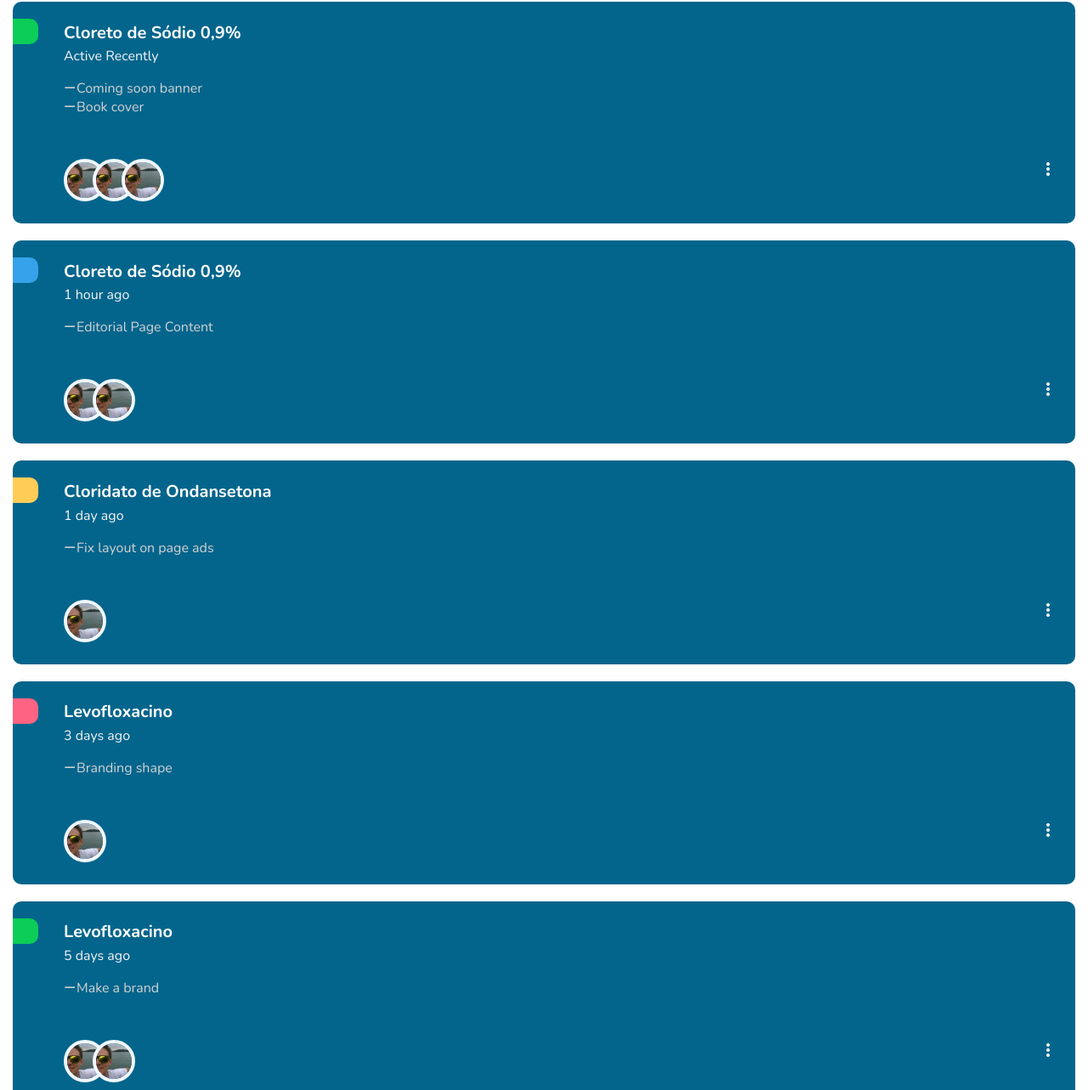
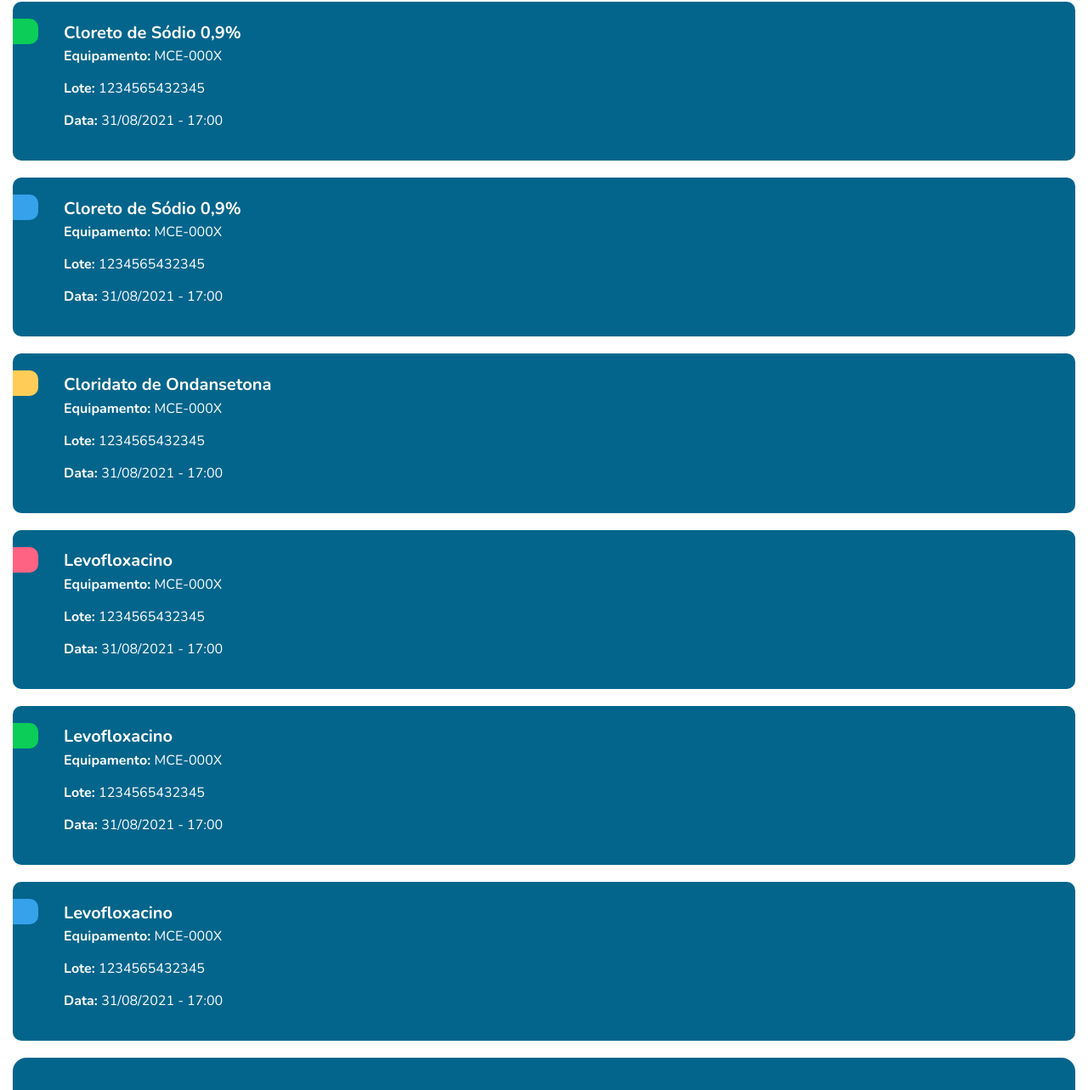
Before and after one commit to MarlonHalex/HalexMatrizBoard, a plain HTML site: page Halexboard/index.html in a window 1280 px wide. Shown: the part 386-1669 px from the top of the page at 85% size. Drawn offline with nearby package versions, Linux system fonts and the light colour scheme.

Commit message:
Finalização 31

```diff
--- a/Halexboard/assets/css/style.css
+++ b/Halexboard/assets/css/style.css
@@ -167,6 +167,29 @@ Main Project
     position: absolute;
     left: 0;
 }
+.dashboard .main .project_list .project .GrupoEquipamento .titulo1{
+    color: white;
+    font-weight: bold;
+}
+.dashboard .main .project_list .project .GrupoEquipamento .dado1{
+    color: white;
+}
+.dashboard .main .project_list .project .GrupoLote .titulo2{
+    color: white;
+    font-weight: bold;
+}
+.dashboard .main .project_list .project .GrupoLote .dado2{
+    color: white;
+}
+.dashboard .main .project_list .project .GrupoData .titulo3{
+    color: white;
+    font-weight: bold;
+}
+.dashboard .main .project_list .project .GrupoData .dado3{
+    color: white;
+}
+
+
 .category_color1{
     background-color:var(--produzido) !important ;
 }
--- a/Halexboard/index.html
+++ b/Halexboard/index.html
@@ -59,26 +59,36 @@
                         <div class="project"><!-- Project 1 -->
                             <div class="category category_color1"></div>
                             <h2>Cloreto de Sódio 0,9%</h2>
-                            <p>Active Recently</p>
-                            <ul class="activity">
-                                <li>Coming soon banner</li>
-                                <li>Book cover</li>
+                            <span></span>
+                            <!-- <p>Active Recently</p>*/-->
+                            <ul class="GrupoEquipamento">
+                                <span class="titulo1">Equipamento: </span>
+                                <span class="dado1">MCE-000X</span>
+                            </ul>
+                            <ul class="GrupoLote">
+                                <span class="titulo2">Lote: </span>
+                                <span class="dado2">1234565432345</span>
+                            </ul>
+                            <ul class="GrupoData">
+                                <span class="titulo3">Data: </span>
+                                <span class="dado3">31/08/2021 - 17:00</span>
                             </ul>
 
-                            <div class="meta">
+                            <!--<div class="meta">
                                 <div class="contributors">
                                     <img src="assets/img/marlon.jpg" alt="">
                                     <img src="assets/img/marlon.jpg" alt="" class="stack">
                                     <img src="assets/img/marlon.jpg" alt="" class="stack">
                                 </div>
                                 <span class="material-icons-outlined">more_vert</span>
-                            </div>
+                            </div>-->
+
                         </div><!-- Project 1 End -->
 
                         <div class="project"><!-- Project 2 -->
                             <div class="category category_color2"></div>
                             <h2>Cloreto de Sódio 0,9%</h2>
-                            <p>1 hour ago</p>
+                            <!-- <p>1 hour ago</p>
                             <ul class="activity">
                                 <li>Editorial Page Content</li>
                             </ul>
@@ -89,33 +99,76 @@
                                     <img src="assets/img/marlon.jpg" alt="" class="stack">
                                 </div>
                                 <span class="material-icons-outlined">more_vert</span>
-                            </div>
+                            </div> -->
+
+                            <ul class="GrupoEquipamento">
+                                <span class="titulo1">Equipamento: </span>
+                                <span class="dado1">MCE-000X</span>
+                            </ul>
+                            <ul class="GrupoLote">
+                                <span class="titulo2">Lote: </span>
+                                <span class="dado2">1234565432345</span>
+                            </ul>
+                            <ul class="GrupoData">
+                                <span class="titulo3">Data: </span>
+                                <span class="dado3">31/08/2021 - 17:00</span>
+                            </ul>
                         </div><!-- Project 2 End -->
 
                         <div class="project"><!-- Project 3 -->
                             <div class="category category_color3"></div>
                             <h2>Cloridato de Ondansetona</h2>
-                            <p>1 day ago</p>
+                            <!-- <p>1 day ago</p>
                             <ul class="activity">
                                 <li>Fix layout on page ads</li>
                             </ul>
 
-                            <!-- <div class="plus">
+                            <div class="plus">
                                 <span class="material-icons-outlined">add</span>
-                            </div> -->
+                            </div>
 
                             <div class="meta">
                                 <div class="contributors">
                                     <img src="assets/img/marlon.jpg" alt="">
                                 </div>
                                 <span class="material-icons-outlined">more_vert</span>
-                            </div>
+                            </div> -->
+
+                            <span>
+                                <ul class="GrupoEquipamento">
+                                    <span class="titulo1">Equipamento: </span>
+                                    <span class="dado1">MCE-000X</span>
+                                </ul>
+                                <ul class="GrupoLote">
+                                    <span class="titulo2">Lote: </span>
+                                    <span class="dado2">1234565432345</span>
+                                </ul>
+                                <ul class="GrupoData">
+                                    <span class="titulo3">Data: </span>
+                                    <span class="dado3">31/08/2021 - 17:00</span>
+                                </ul>
+                            </span>
+                            <!-- <span>
+                                <ul class="GrupoEquipamento">
+                                    <span class="titulo1">Equipamento: </span>
+                                    <span class="dado1">MCE-000X</span>
+                                </ul>
+                                <ul class="GrupoLote">
+                                    <span class="titulo2">Lote: </span>
+                                    <span class="dado2">1234565432345</span>
+                                </ul>
+                                <ul class="GrupoData">
+                                    <span class="titulo3">Data: </span>
+                                    <span class="dado3">31/08/2021 - 17:00</span>
+                                </ul>
+                            </span> -->
+
                         </div><!-- Project 3 End -->
 
                         <div class="project"><!-- Project 4 -->
                             <div class="category  category_color4"></div>
                             <h2>Levofloxacino</h2>
-                            <p>3 days ago</p>
+                            <!-- <p>3 days ago</p>
                             <ul class="activity">
                                 <li>Branding shape</li>
                             </ul>
@@ -125,13 +178,25 @@
                                     <img src="assets/img/marlon.jpg" alt="">
                                 </div>
                                 <span class="material-icons-outlined">more_vert</span>
-                            </div>
+                            </div> -->
+                            <ul class="GrupoEquipamento">
+                                <span class="titulo1">Equipamento: </span>
+                                <span class="dado1">MCE-000X</span>
+                            </ul>
+                            <ul class="GrupoLote">
+                                <span class="titulo2">Lote: </span>
+                                <span class="dado2">1234565432345</span>
+                            </ul>
+                            <ul class="GrupoData">
+                                <span class="titulo3">Data: </span>
+                                <span class="dado3">31/08/2021 - 17:00</span>
+                            </ul>
                         </div><!-- Project 4 End -->
 
                         <div class="project"><!-- Project 5 -->
                             <div class="category category_color1"></div>
                             <h2>Levofloxacino</h2>
-                            <p>5 days ago</p>
+                            <!-- <p>5 days ago</p>
                             <ul class="activity">
                                 <li>Make a brand</li>
                             </ul>
@@ -142,13 +207,25 @@
                                     <img src="assets/img/marlon.jpg" alt="" class="stack">
                             </div>
                                 <span class="material-icons-outlined">more_vert</span>
-                            </div>
+                            </div> -->
+                            <ul class="GrupoEquipamento">
+                                <span class="titulo1">Equipamento: </span>
+                                <span class="dado1">MCE-000X</span>
+                            </ul>
+                            <ul class="GrupoLote">
+                                <span class="titulo2">Lote: </span>
+                                <span class="dado2">1234565432345</span>
+                            </ul>
+                            <ul class="GrupoData">
+                                <span class="titulo3">Data: </span>
+                                <span class="dado3">31/08/2021 - 17:00</span>
+                            </ul>
                         </div><!-- Project 5 End -->
 
                         <div class="project"><!-- Project 6 -->
                             <div class="category category_color2"></div>
                             <h2>Levofloxacino</h2>
-                            <p>1 week ago</p>
+                            <!-- <p>1 week ago</p>
                             <ul class="activity">
                                 <li>Get photo</li>
                             </ul>
@@ -160,7 +237,19 @@
                                     <img src="assets/img/marlon.jpg" alt="" class="stack">
                                 </div>
                                 <span class="material-icons-outlined">more_vert</span>
-                            </div>
+                            </div> -->
+                            <ul class="GrupoEquipamento">
+                                <span class="titulo1">Equipamento: </span>
+                                <span class="dado1">MCE-000X</span>
+                            </ul>
+                            <ul class="GrupoLote">
+                                <span class="titulo2">Lote: </span>
+                                <span class="dado2">1234565432345</span>
+                            </ul>
+                            <ul class="GrupoData">
+                                <span class="titulo3">Data: </span>
+                                <span class="dado3">31/08/2021 - 17:00</span>
+                            </ul>
                         </div><!-- Project 6 End -->
 
                     </div><!-- Project List End -->
@@ -172,11 +261,12 @@
                         <h2>Status Produção</h2>
                         <canvas id="myChart" width="400" height="400"></canvas>
                         <div class="complete">
-                            <h3>3 Completed</h3>
-                            <p>from 5 projects</p>
+                            <h3>5 produtos em execução</h3>
+                            <!--<p>5 Em Produção</p>
+                            <p>10 Previstos</p> -->
                         </div>
                     </div>
-                    <div class="recent_projects"><!-- Recent Projects -->
+                    <!-- <div class="recent_projects">
                             <div class="listing">
                                 <div class="title">
                                     <div class="category"></div>
@@ -209,7 +299,7 @@
                                 </div>
                                 <span class="material-icons-outlined">more_vert</span>
                             </div>
-                    </div><!-- Recent Projects -->
+                    </div> -->
                 </section><!-- Secondary End-->
             </div><!-- Dashboard End-->
 
@@ -226,7 +316,7 @@
                         ],
                         datasets: [{
                             label: 'My First Dataset',
-                            data: [300, 50, 100, 30],
+                            data: [30, 5, 10, 3],
                             backgroundColor: [
                             'rgb(12, 205, 87)',
                             'rgb(54, 162, 235)',
```
